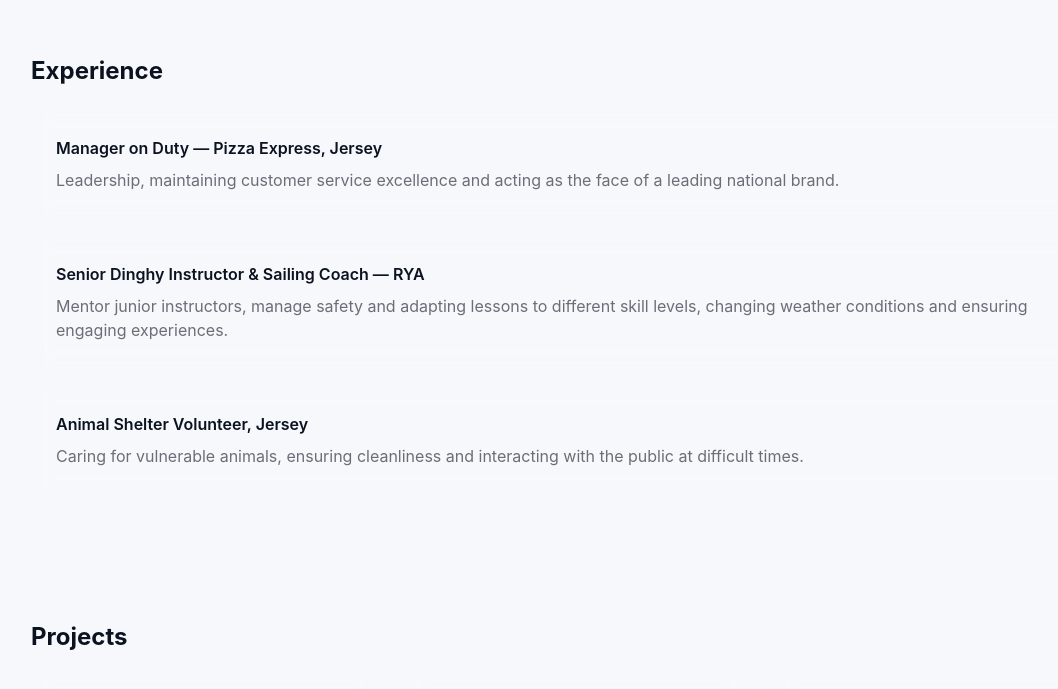
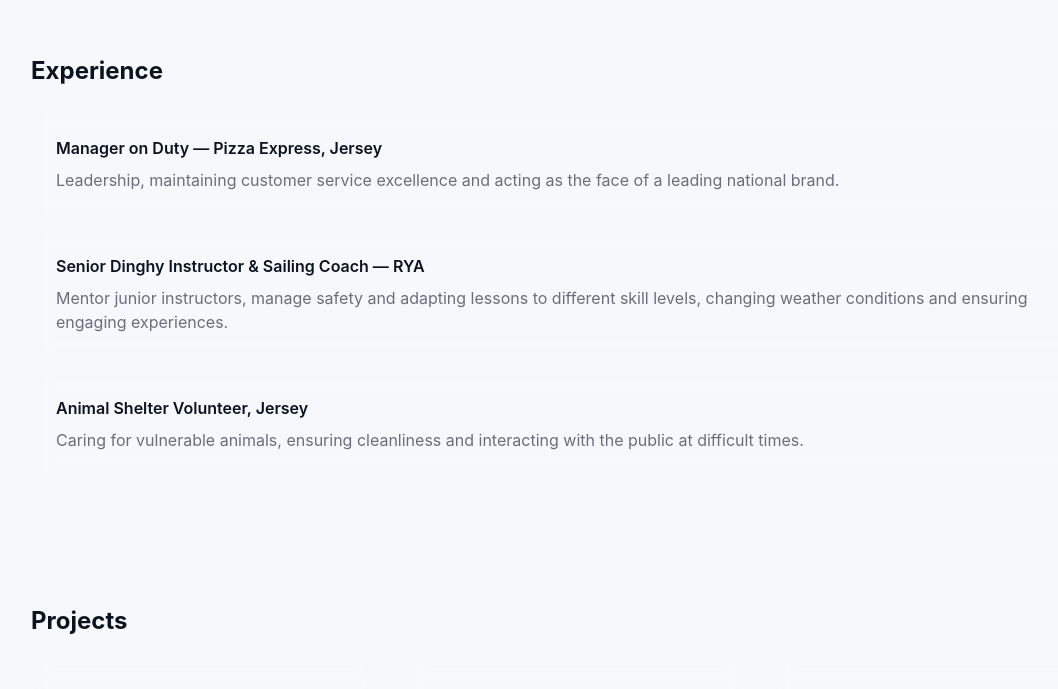
Before and after one commit to raw724/portfolio, a React (Vite) app: page / in a window 1280 px wide. Shown: the part 720-1409 px from the top of the page, without its empty margins (65-1123 px from the left). Built offline with nearby package versions, Linux system fonts and the light colour scheme.

Commit message:
Change grid gap from 5 to 3 in Experience component

```diff
--- a/src/components/Experience.jsx
+++ b/src/components/Experience.jsx
@@ -4,7 +4,7 @@ export default function Experience() {
   return (
     <section id="experience" className="py-16">
       <h3 className="text-2xl font-bold mb-6">Experience</h3>
-      <div className="grid gap-5">
+      <div className="grid gap-3">
         <div className="glass p-6">
           <h4 className="font-semibold">Manager on Duty — Pizza Express, Jersey</h4>
           <p className="text-[--muted] mt-2">Leadership, maintaining customer service excellence and acting as the face of a leading national brand.</p>
```
